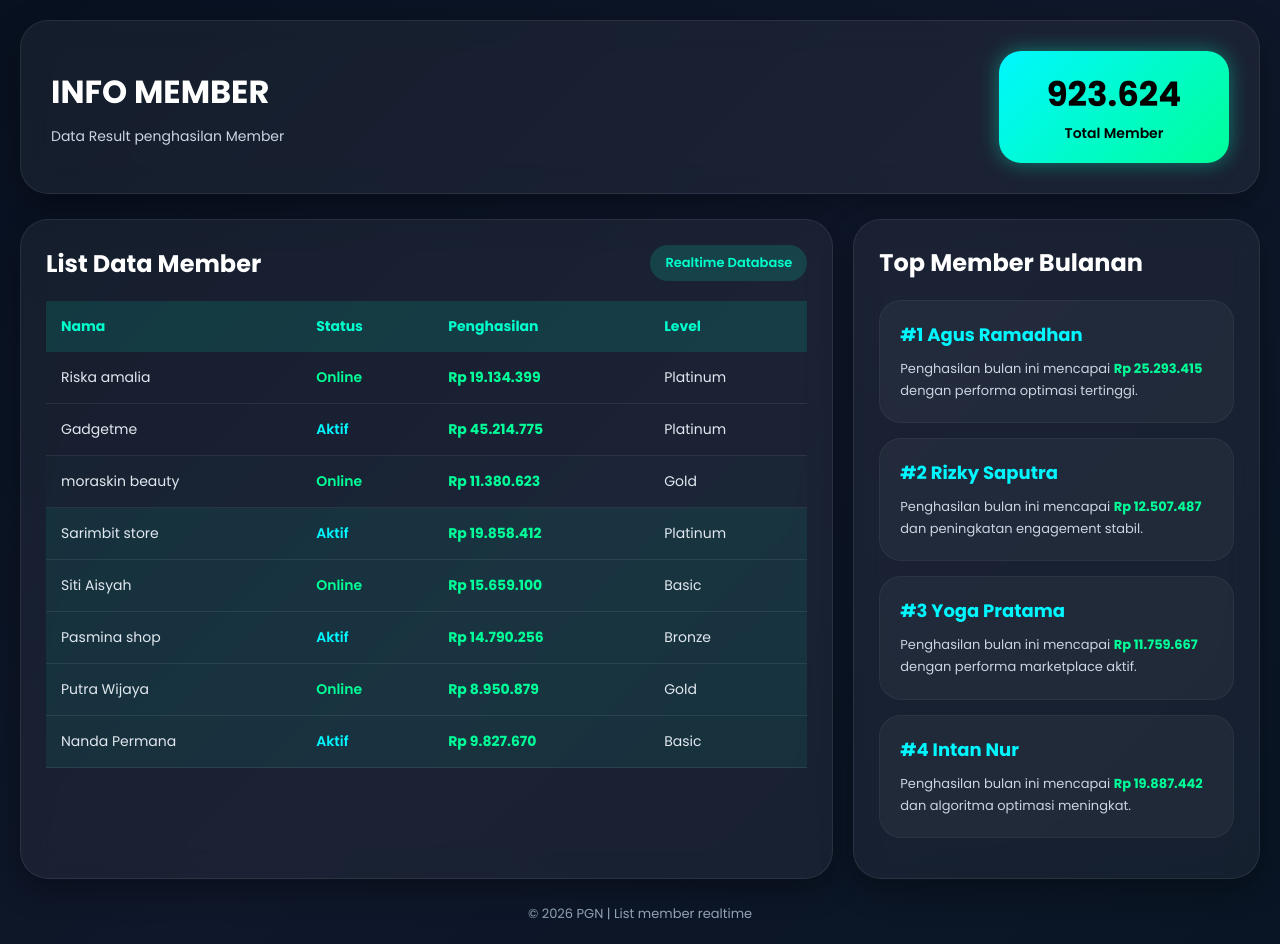
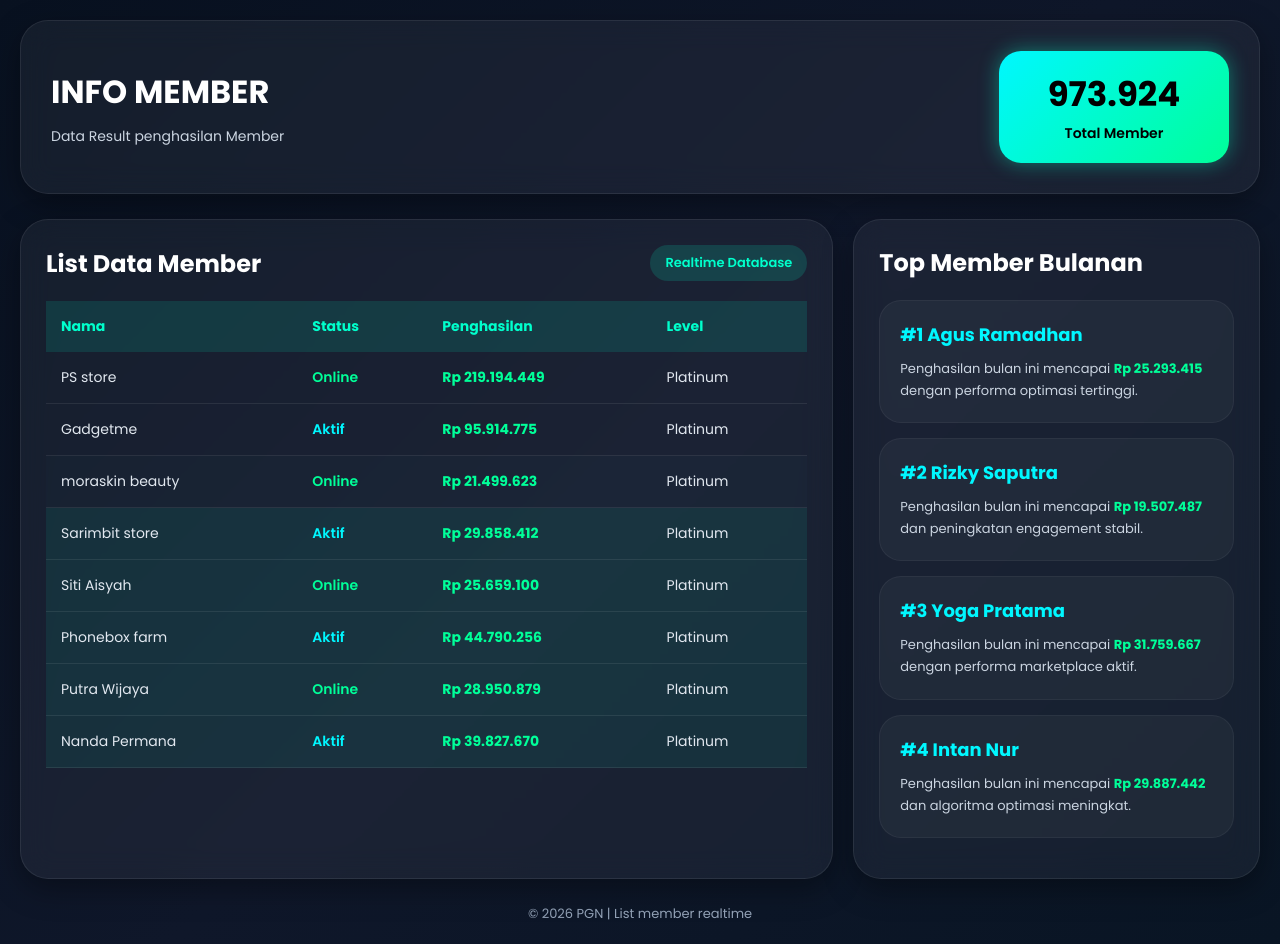
Before and after one commit to marketblastools/listmember.io, a plain HTML site: page index.html in a window 1280 px wide. Drawn offline with Linux system fonts and the light colour scheme.

Commit message:
Update index.html

```diff
--- a/index.html
+++ b/index.html
@@ -230,7 +230,7 @@
     </div>
 
     <div class="member-total">
-      <h2>923.624</h2>
+      <h2>973.924</h2>
       <span>Total Member</span>
     </div>
   </div>
@@ -256,59 +256,59 @@
 
         <tbody>
           <tr>
-            <td>Riska amalia</td>
+            <td>PS store</td>
             <td class="status-online">Online</td>
-            <td class="income">Rp 19.134.399</td>
+            <td class="income">Rp 219.194.449</td>
             <td>Platinum</td>
           </tr>
 
           <tr>
             <td>Gadgetme</td>
             <td class="status-active">Aktif</td>
-            <td class="income">Rp 45.214.775</td>
+            <td class="income">Rp 95.914.775</td>
             <td>Platinum</td>
           </tr>
 
           <tr>
             <td>moraskin beauty</td>
             <td class="status-online">Online</td>
-            <td class="income">Rp 11.380.623</td>
-            <td>Gold</td>
+            <td class="income">Rp 21.499.623</td>
+            <td>Platinum</td>
           </tr>
 
           <tr>
             <td>Sarimbit store</td>
             <td class="status-active">Aktif</td>
-            <td class="income">Rp 19.858.412</td>
+            <td class="income">Rp 29.858.412</td>
             <td>Platinum</td>
           </tr>
 
           <tr>
             <td>Siti Aisyah</td>
             <td class="status-online">Online</td>
-            <td class="income">Rp 15.659.100</td>
-            <td>Basic</td>
+            <td class="income">Rp 25.659.100</td>
+            <td>Platinum</td>
           </tr>
 
           <tr>
-            <td>Pasmina shop</td>
+            <td>Phonebox farm</td>
             <td class="status-active">Aktif</td>
-            <td class="income">Rp 14.790.256</td>
-            <td>Bronze</td>
+            <td class="income">Rp 44.790.256</td>
+            <td>Platinum</td>
           </tr>
 
           <tr>
             <td>Putra Wijaya</td>
             <td class="status-online">Online</td>
-            <td class="income">Rp 8.950.879</td>
-            <td>Gold</td>
+            <td class="income">Rp 28.950.879</td>
+            <td>Platinum</td>
           </tr>
 
           <tr>
             <td>Nanda Permana</td>
             <td class="status-active">Aktif</td>
-            <td class="income">Rp 9.827.670</td>
-            <td>Basic</td>
+            <td class="income">Rp 39.827.670</td>
+            <td>Platinum</td>
           </tr>
 
         </tbody>
@@ -329,17 +329,17 @@
 
       <div class="top-card">
         <h3>#2 Rizky Saputra</h3>
-        <p>Penghasilan bulan ini mencapai <span class="income">Rp 12.507.487</span> dan peningkatan engagement stabil.</p>
+        <p>Penghasilan bulan ini mencapai <span class="income">Rp 19.507.487</span> dan peningkatan engagement stabil.</p>
       </div>
 
       <div class="top-card">
         <h3>#3 Yoga Pratama</h3>
-        <p>Penghasilan bulan ini mencapai <span class="income">Rp 11.759.667</span> dengan performa marketplace aktif.</p>
+        <p>Penghasilan bulan ini mencapai <span class="income">Rp 31.759.667</span> dengan performa marketplace aktif.</p>
       </div>
 
       <div class="top-card">
         <h3>#4 Intan Nur</h3>
-        <p>Penghasilan bulan ini mencapai <span class="income">Rp 19.887.442</span> dan algoritma optimasi meningkat.</p>
+        <p>Penghasilan bulan ini mencapai <span class="income">Rp 29.887.442</span> dan algoritma optimasi meningkat.</p>
       </div>
 
     </div>
```
